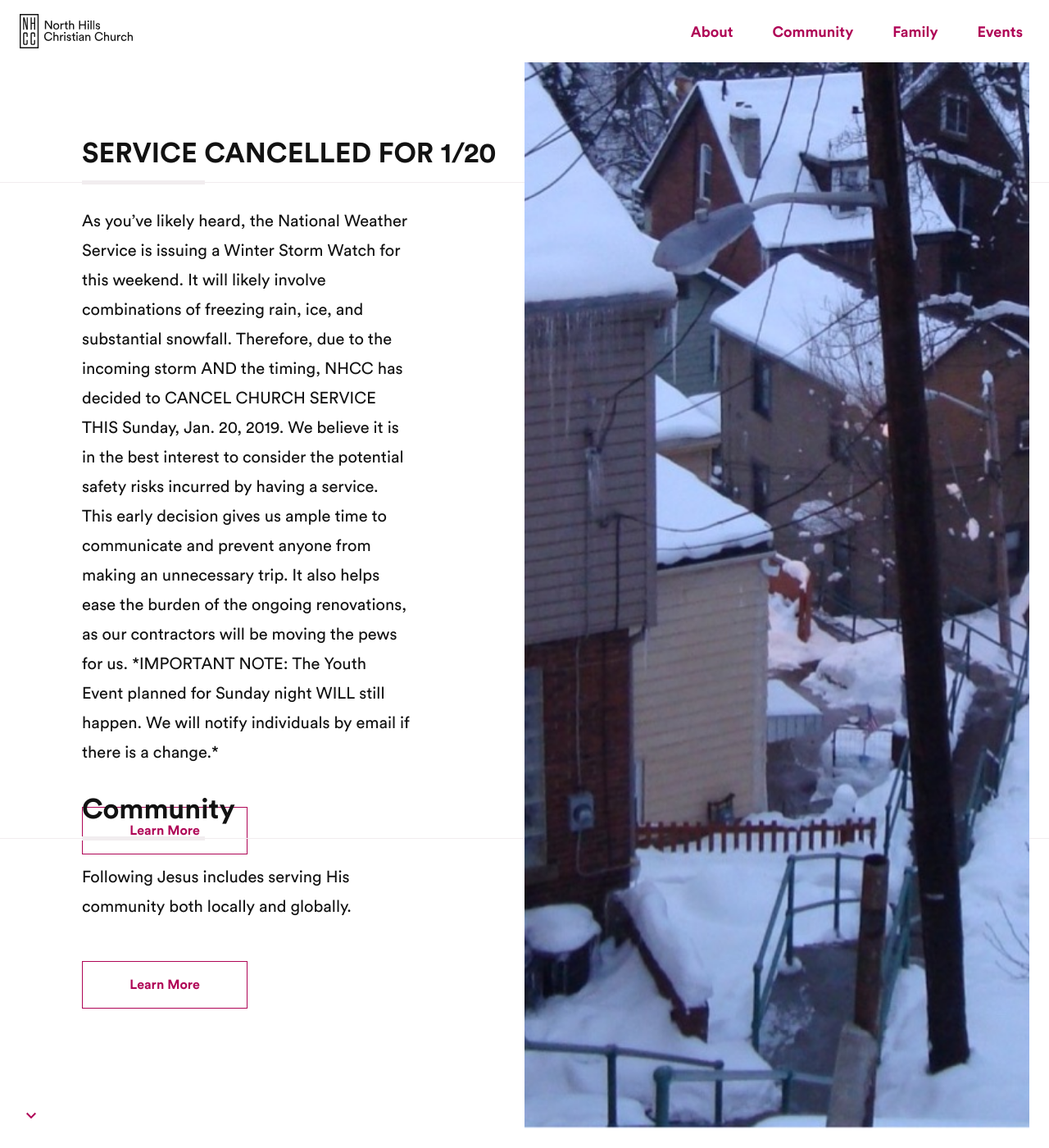
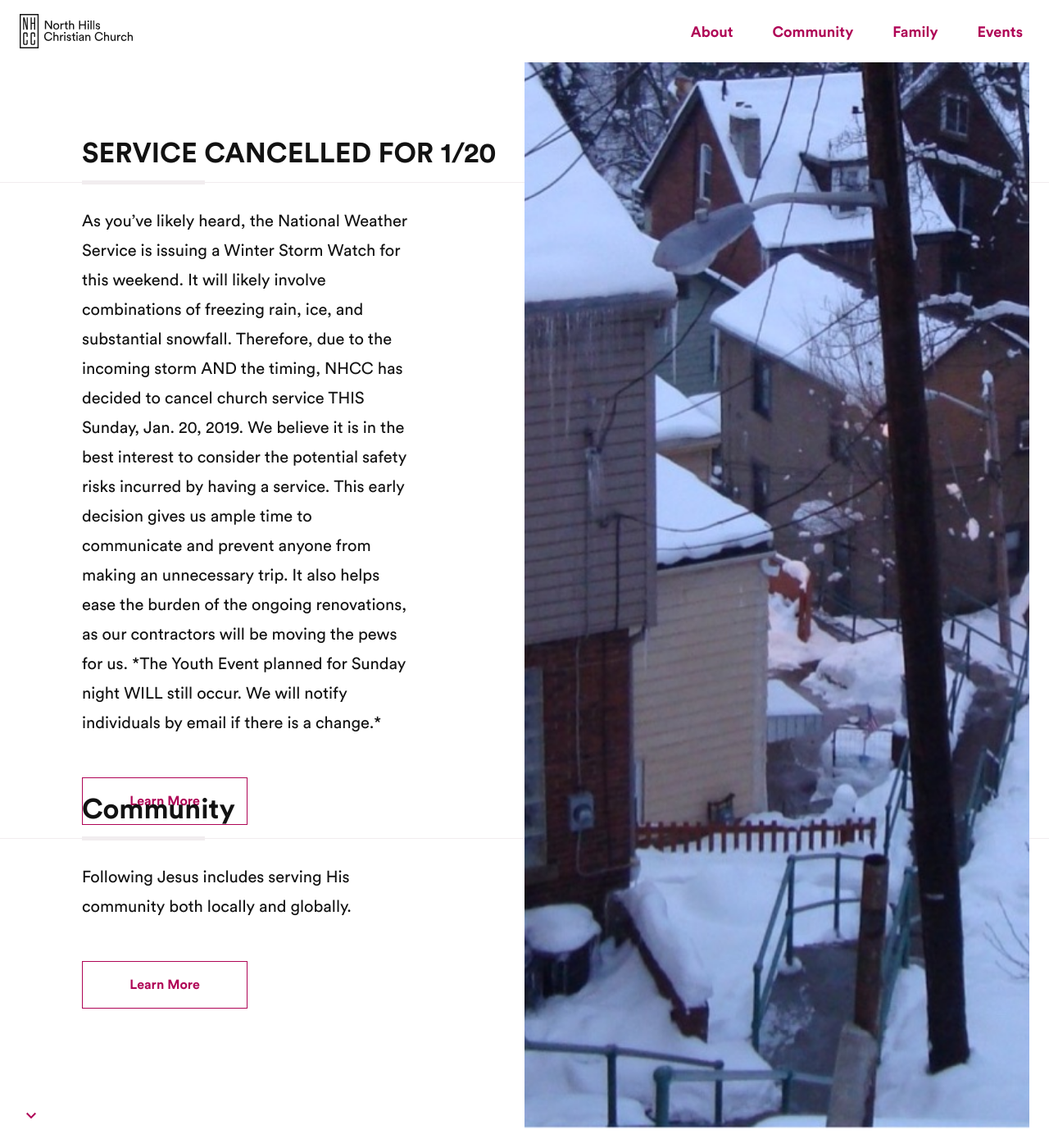
Before and after one commit to kevinrupert/nhcc-web-production, a Jekyll site: the page built from home.md, in a window 1280 px wide and 1400 px high, scrolled down 651 px. Shown: the whole window at 82% size. Built offline with Jekyll 4.4.1, drawn with Linux system fonts in a browser that asks for light colours; comment, search, counter and statistics services are not loaded.

Commit message:
Updated Home

```diff
--- a/home.md
+++ b/home.md
@@ -6,9 +6,9 @@ Block 1 title: SERVICE CANCELLED FOR 1/20
 Block 1 text: |-
   As you’ve likely heard, the National Weather Service is issuing a Winter Storm Watch for this weekend. It will likely involve combinations of freezing rain, ice, and substantial snowfall.
 
-  Therefore, due to the incoming storm AND the timing, NHCC has decided to CANCEL CHURCH SERVICE THIS Sunday, Jan. 20, 2019. We believe it is in the best interest to consider the potential safety risks incurred by having a service. This early decision gives us ample time to communicate and prevent anyone from making an unnecessary trip. It also helps ease the burden of the ongoing renovations, as our contractors will be moving the pews for us.
+  Therefore, due to the incoming storm AND the timing, NHCC has decided to cancel church service THIS Sunday, Jan. 20, 2019. We believe it is in the best interest to consider the potential safety risks incurred by having a service. This early decision gives us ample time to communicate and prevent anyone from making an unnecessary trip. It also helps ease the burden of the ongoing renovations, as our contractors will be moving the pews for us.
 
-  *IMPORTANT NOTE: The Youth Event planned for Sunday night WILL still happen. We will notify individuals by email if there is a change.*
+  *The Youth Event planned for Sunday night WILL still occur.  We will notify individuals by email if there is a change.*
 Block 1 image: "/uploads/63A8BC9C-B851-4DE1-916E-9808A5C13602.jpeg"
 Block 1 link title: Learn More
 Block 1 link: "/about"
```
